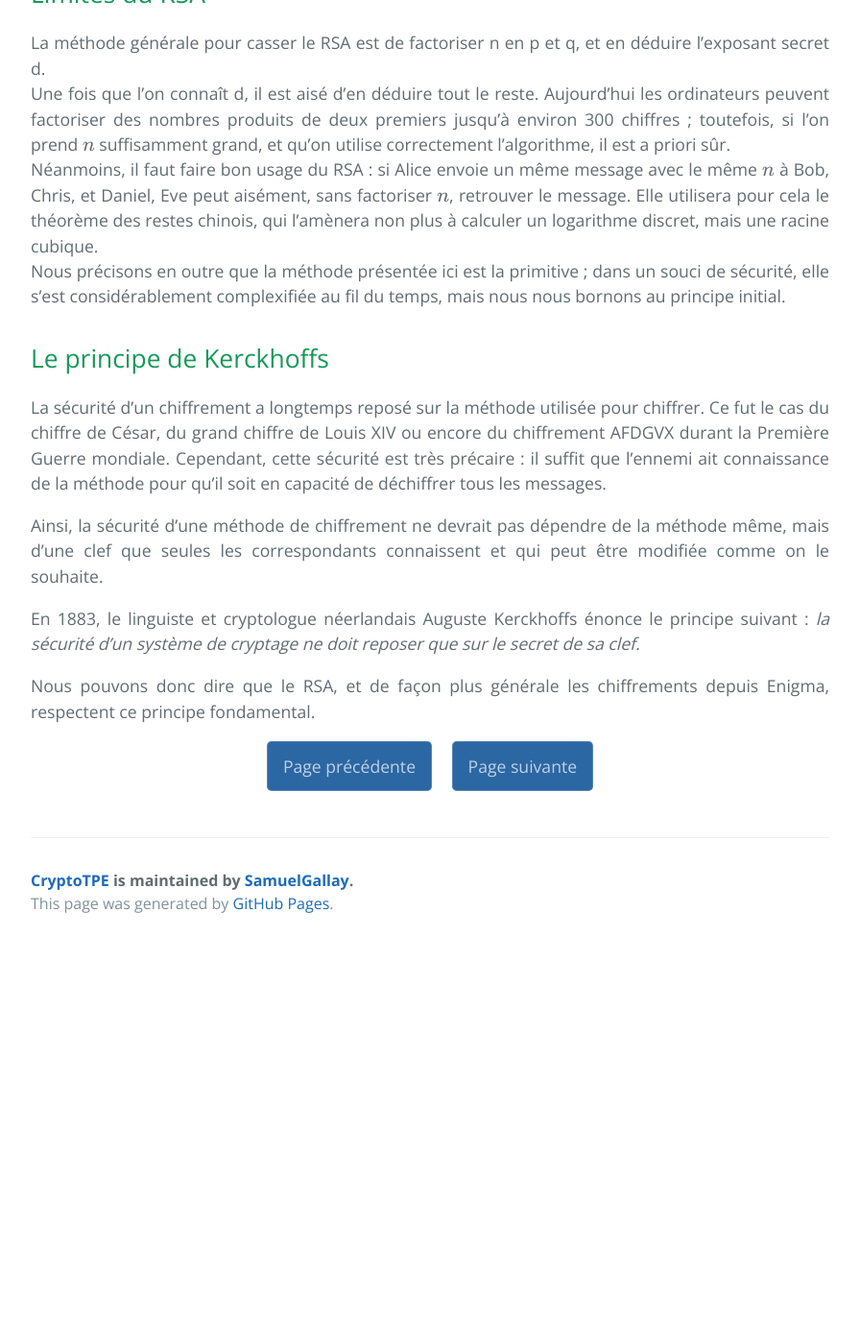
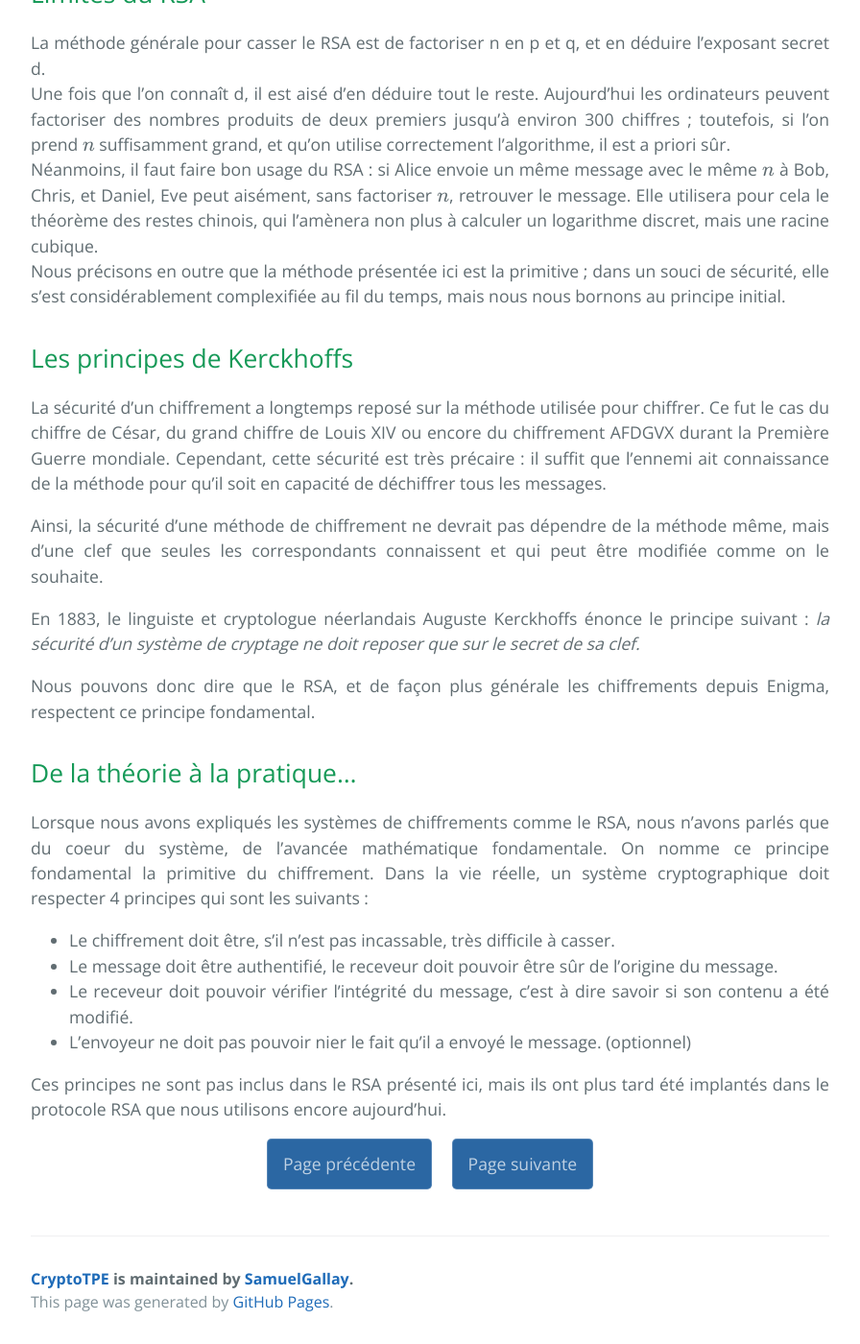
Before and after one commit to SamuelGallay/CryptoTPE, a Jekyll site: the page built from pages/4_Internet/3_rsa.md, in a window 1280 px wide and 1400 px high, scrolled down 2259 px. Shown: the whole window at 96% size, without its empty margins (192-1088 px from the left). Built offline with Jekyll 4.4.1, drawn with Linux system fonts in a browser that asks for light colours; our own code applies the rules of GitHub Pages for plain Markdown files; formulas are drawn with MathJax 3; before the commit the page ends 3244 px from its top, so only the background shows below that.

Commit message:
RSA -> Nouvelle sous-partie

```diff
--- a/pages/4_Internet/3_rsa.md
+++ b/pages/4_Internet/3_rsa.md
@@ -62,7 +62,7 @@ Aujourd'hui les ordinateurs peuvent factoriser des nombres produits de deux prem
 Néanmoins, il faut faire bon usage du RSA : si Alice envoie un même message avec le même $$ n $$ à Bob, Chris, et Daniel, Eve peut aisément, sans factoriser $$ n $$, retrouver le message. Elle utilisera pour cela le théorème des restes chinois, qui l'amènera non plus à calculer un logarithme discret, mais une racine cubique. \\
 Nous précisons en outre que la méthode présentée ici est la primitive ; dans un souci de sécurité, elle s'est considérablement complexifiée au fil du temps, mais nous nous bornons au principe initial.
 
-## Le principe de Kerckhoffs
+## Les principes de Kerckhoffs
 
 La sécurité d'un chiffrement a longtemps reposé sur la méthode utilisée pour chiffrer. Ce fut le cas du chiffre de César, du grand chiffre de Louis XIV ou encore du chiffrement AFDGVX durant la Première Guerre mondiale. Cependant, cette sécurité est très précaire : il suffit que l'ennemi ait connaissance de la méthode pour qu'il soit en capacité de déchiffrer tous les messages.
 
@@ -71,3 +71,14 @@ Ainsi, la sécurité d'une méthode de chiffrement ne devrait pas dépendre de l
 En 1883, le linguiste et cryptologue néerlandais Auguste Kerckhoffs énonce le principe suivant : *la sécurité d'un système de cryptage ne doit reposer que sur le secret de sa clef.*
 
 Nous pouvons donc dire que le RSA, et de façon plus générale les chiffrements depuis Enigma, respectent ce principe fondamental.
+
+
+## De la théorie à la pratique...
+
+Lorsque nous avons expliqués les systèmes de chiffrements comme le RSA, nous n'avons parlés que du coeur du système, de l'avancée mathématique fondamentale. On nomme ce principe fondamental la primitive du chiffrement. Dans la vie réelle, un système cryptographique doit respecter 4 principes qui sont les suivants :
+* Le chiffrement doit être, s'il n'est pas incassable, très difficile à casser.
+* Le message doit être authentifié, le receveur doit pouvoir être sûr de l'origine du message.
+* Le receveur doit pouvoir vérifier l'intégrité du message, c'est à dire savoir si son contenu a été modifié.
+* L'envoyeur ne doit pas pouvoir nier le fait qu'il a envoyé le message. (optionnel)
+
+Ces principes ne sont pas inclus dans le RSA présenté ici, mais ils ont plus tard été implantés dans le protocole RSA que nous utilisons encore aujourd'hui.
```
